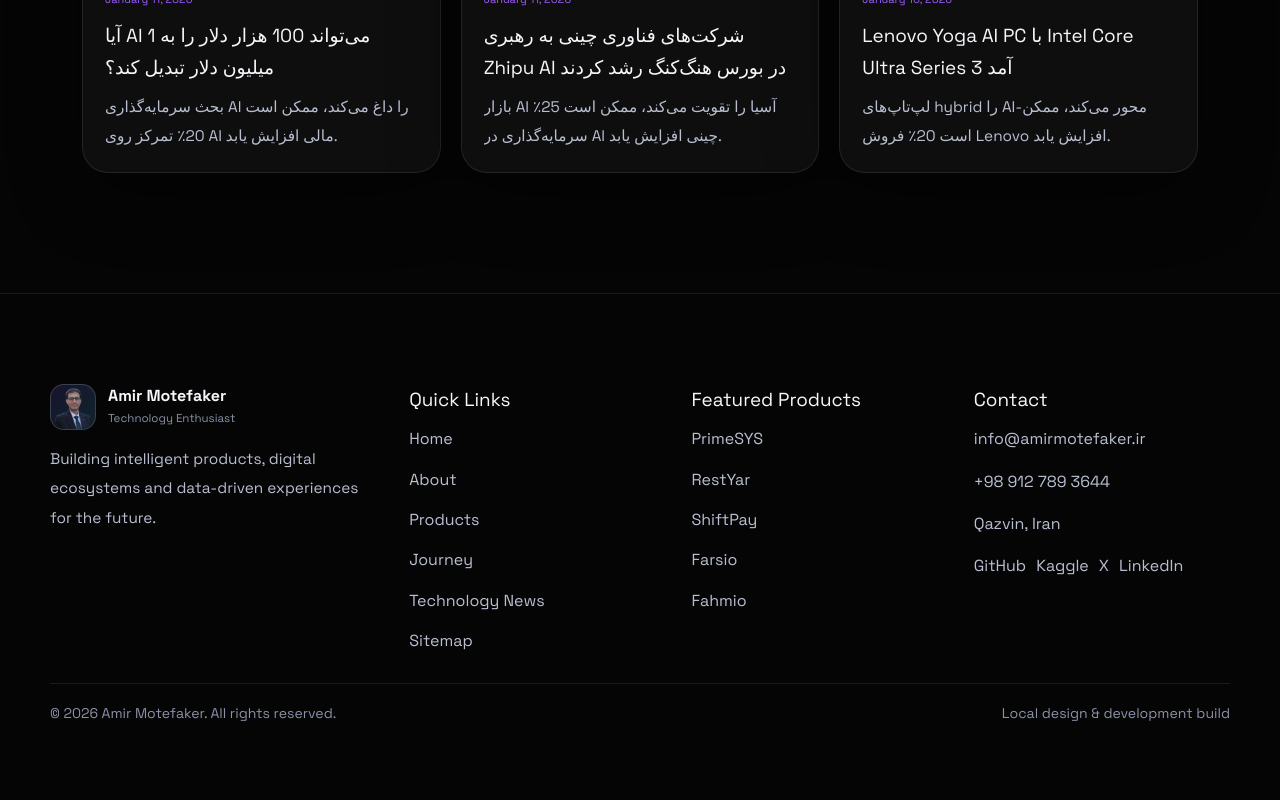
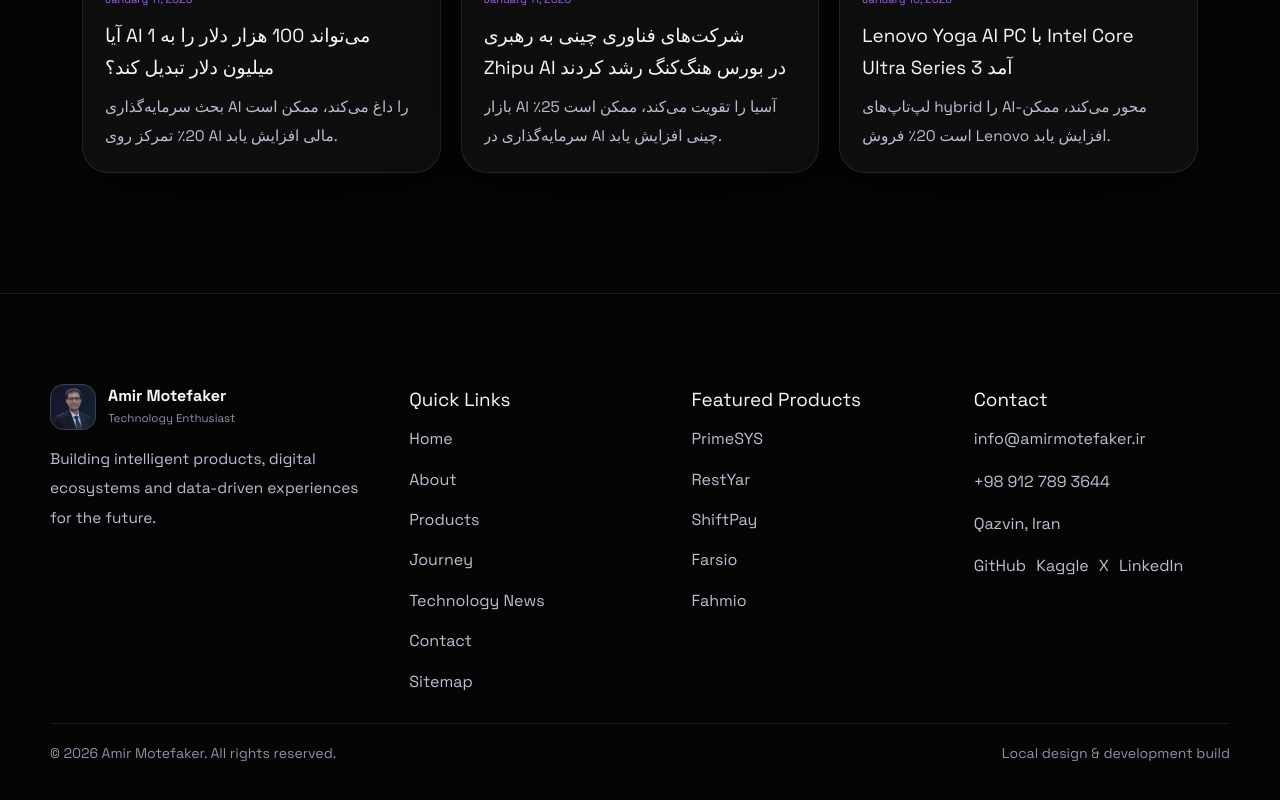
Before and after one commit to AmirMotefaker/amirmotefaker-site, a Next.js app in the folder apps/web/: page /en in a window 1280 px wide. Shown: the part 4142-4942 px from the top of the page. Built offline with nearby package versions, Linux system fonts and the light colour scheme; no server answers; a web font is replaced by a local one.

Commit message:
fix: restore footer contact after header cleanup (#35)

```diff
--- a/apps/web/components/founder/FounderShell.tsx
+++ b/apps/web/components/founder/FounderShell.tsx
@@ -117,7 +117,8 @@ export default function FounderShell({
               <Link href={`/${locale}/products`}>{l.products}</Link>
               <Link href={`/${locale}/resume`}>{l.timeline}</Link>
               <Link href={`/${locale}/news`}>{l.news}</Link>
-                <a href="/sitemap.xml" target="_blank" rel="noopener noreferrer">{l.sitemap}</a>
+              <Link href={`/${locale}/contact`}>{l.contact}</Link>
+              <a href="/sitemap.xml" target="_blank" rel="noopener noreferrer">{l.sitemap}</a>
             </div>
           </div>
 
```
Also changed, not shown: 1 other file (tests, documents, lock files or other folders).
